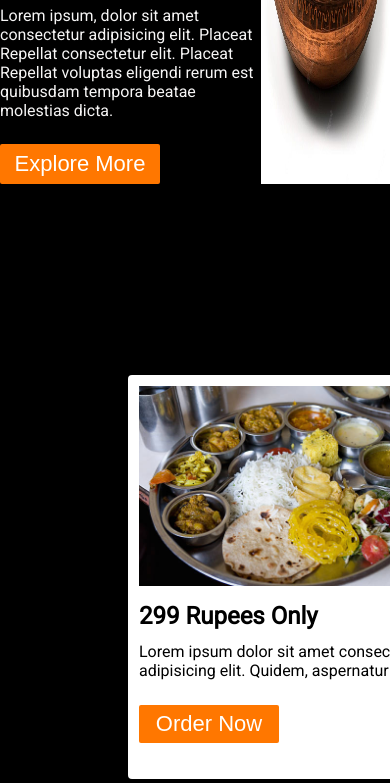
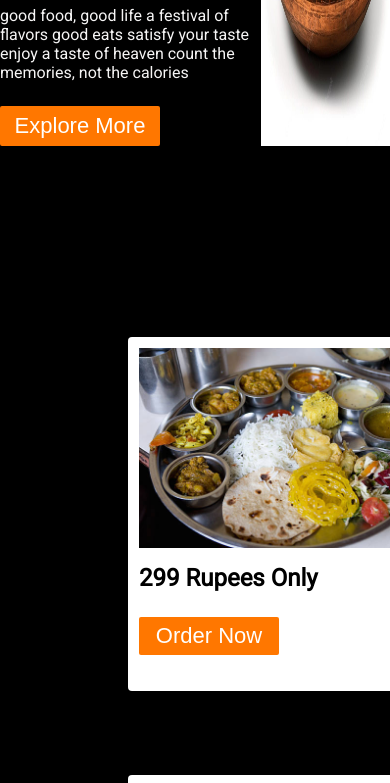
Before and after one commit to Dhanraj2002/task4_resturent, a plain HTML site: page index.html in a window 390 px wide. Shown: the part 572-1355 px from the top of the page. Drawn offline with Linux system fonts and the light colour scheme; a web font is replaced by a local one.

Commit message:
Update index.html

```diff
--- a/index.html
+++ b/index.html
@@ -48,7 +48,12 @@
         <div class="main">
             <div class="text">
                 <h1>Good food, Good life.</h1>
-                <p>Lorem ipsum, dolor sit amet consectetur adipisicing elit. Placeat Repellat consectetur elit. Placeat Repellat voluptas eligendi rerum est quibusdam tempora beatae molestias dicta.</p>
+               <p>good food, good life
+                a festival of flavors
+                good eats
+                satisfy your taste
+                enjoy a taste of heaven
+                count the memories, not the calories </p>
                 <button>Explore More</button>
             </div>
             <img src="image/1.jpg" alt="">
@@ -66,20 +71,19 @@
                         <div class="card">
                             <img src="image/11.jpg" alt="">
                             <h2>299 Rupees Only</h2>
-                            <p>Lorem ipsum dolor sit amet consectetur adipisicing elit. Quidem, aspernatur iusto.</p>
+
                             <button>Order Now</button>
                         </div>
                         <div class="card">
                             <img src="image/3.jpg" alt="">
                             <h2>299 Rupees Only</h2>
-                            <p>Lorem ipsum dolor sit amet consectetur adipisicing elit. Quidem, aspernatur iusto.</p>
+
                             <button>Order Now</button>
                         </div>
                         <div class="card">
                             <img src="image/12.jpg" alt="">
                             <h2>299 Rupees Only</h2>
-                            <p>Lorem ipsum dolor sit amet consectetur adipisicing elit. Quidem, aspernatur iusto.</p>
-                            <button>Order Now</button>
+                                                       <button>Order Now</button>
                         </div>
                     </div>
 
@@ -117,20 +121,19 @@
                         <div class="blog">
                             <img src="image/14.jpg" alt="">
                             <h2>Fact About Indian Food</h2>
-                            <p>Lorem ipsum dolor sit amet consectetur adipisicing elit. Quidem, aspernatur iusto.</p>
-                            <a href="https://www.littleindiaofdenver.com/blog/7-facts-you-never-knew-about-indian-food/">Read More</a>
+
+                            <a>Read More</a>
                         </div>
                         <div class="blog">
                             <img src="image/9.jpg" alt="">
                             <h2>Diffrent Type of Deserts </h2>
-                            <p>Lorem ipsum dolor sit amet consectetur adipisicing elit. Quidem, aspernatur iusto.</p>
-                            <a href="https://www.finedininglovers.com/article/burger-types-famous-to-make">Read More</a>
+
+                            <a>Read More</a>
                         </div>
                         <div class="blog">
                             <img src="image/10.jpg" alt="">
                             <h2>Delicious Checken Recipes</h2>
-                            <p>Lorem ipsum dolor sit amet consectetur adipisicing elit. Quidem, aspernatur iusto.</p>
-                            <a href="https://themodernproper.com/60-best-chicken-breast-recipes">Read More</a>
+                            <a>Read More</a>
                         </div>
                     </div>
                 </td>
```
